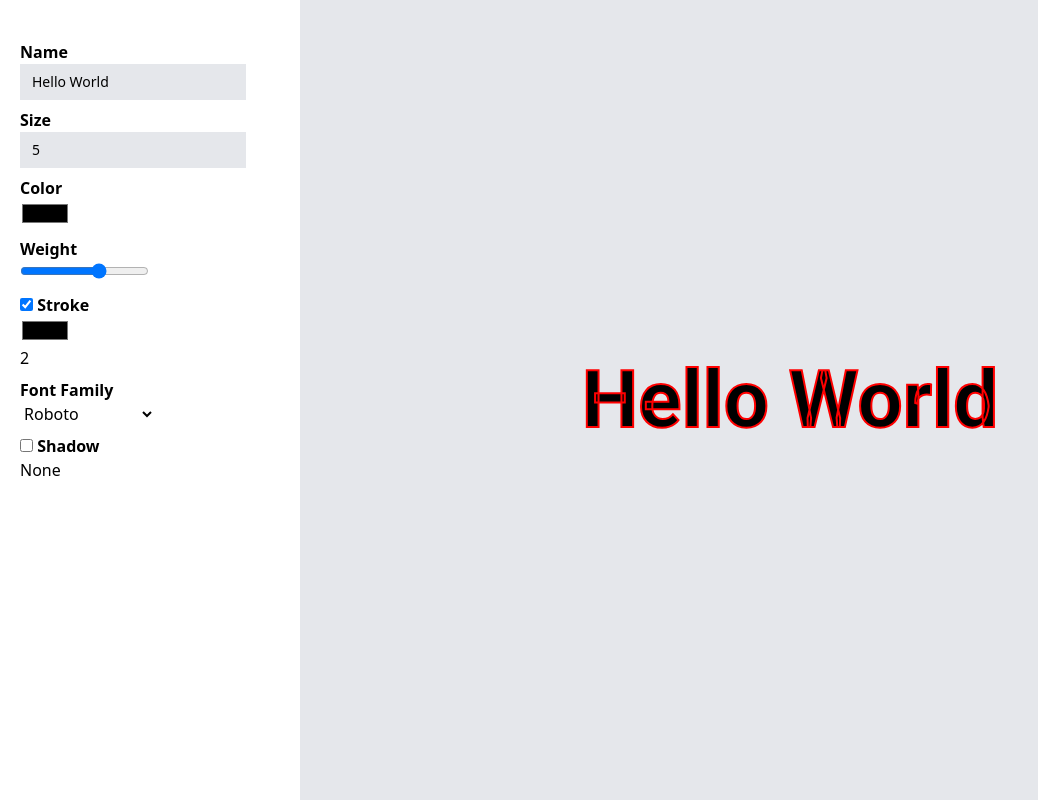
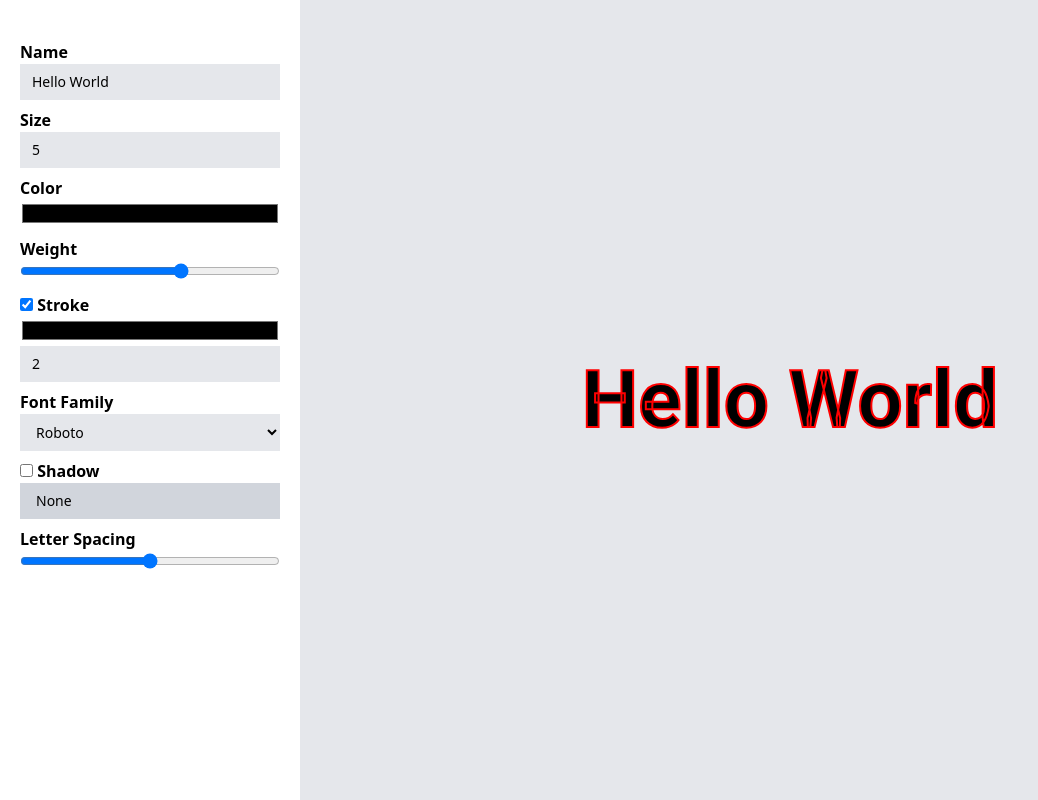
Before and after one commit to senicrem/text-styler, a Vue app: page / in a window 1280 px wide. Both pictures are taken after a click on the checkbox 26 px from the left and 304 px from the top of the page. Shown: the whole page, without its empty margins (0-1038 px from the left). Built offline with nearby package versions, Linux system fonts and the light colour scheme; a web font is replaced by a local one.

Commit message:
add letter spacing functionality

```diff
--- a/src/pages/TextConfigurator.vue
+++ b/src/pages/TextConfigurator.vue
@@ -12,35 +12,43 @@
 				</div>
 				<div>
 					<span class="block font-bold">Color</span>
-					<input type="color" v-model="textSettings.color">
+					<input type="color" class="w-full" v-model="textSettings.color">
 				</div>
 				<div>
 					<span class="block font-bold">Weight</span>
-					<input type="range" v-model="textSettings.weight" min="200" max="1000">
+					<input class="w-full" type="range" v-model="textSettings.weight" min="200" max="1000">
 				</div>
 				<div>
 					<span class="block font-bold"><input type="checkbox" v-model="textSettings.stroke.active"/> Stroke</span>
-					<span v-if="!textSettings.stroke.active">None</span>
+					<div class="w-full bg-gray-300 p-2 pl-4 text-sm flex" v-if="!textSettings.stroke.active">
+						<span>None</span>
+					</div>
 					<div v-else>
-						<input type="color" v-model="textSettings.stroke.color">
-						<input type="number" v-model="textSettings.stroke.width">
+						<input type="color" class="w-full" v-model="textSettings.stroke.color">
+						<input :class="styleInputText()" type="number" v-model="textSettings.stroke.width">
 					</div>
 				</div>
 				<div>
 					<span class="block font-bold">Font Family</span>
-					<select v-model="textSettings.family">
+					<select :class="styleInputText()" v-model="textSettings.family">
 						<option v-for="x in FONTS" :value="x.family">{{ x.name }}</option>
 					</select>
 				</div>
 				<div>
 					<span class="block font-bold"><input type="checkbox" v-model="textSettings.shadow.active"/> Shadow</span>
-					<span v-if="!textSettings.shadow.active">None</span>
-					<div v-else>
-						<input type="color" v-model="textSettings.shadow.color">
-						<input type="number" v-model="textSettings.shadow.horizontalOffset" placeholder="horizontal offset">
-						<input type="number" v-model="textSettings.shadow.verticalOffset" placeholder="vertical offset">
-						<input type="number" v-model="textSettings.shadow.blurRadius" placeholder="Blur Radius">
+					<div class="w-full bg-gray-300 p-2 pl-4 text-sm flex" v-if="!textSettings.shadow.active">
+						<span>None</span>
 					</div>
+					<div class="space-y-2" v-else>
+						<input type="color" class="w-full" v-model="textSettings.shadow.color">
+						<input :class="styleInputText()" type="number" v-model="textSettings.shadow.horizontalOffset" placeholder="horizontal offset">
+						<input :class="styleInputText()" type="number" v-model="textSettings.shadow.verticalOffset" placeholder="vertical offset">
+						<input :class="styleInputText()" type="number" v-model="textSettings.shadow.blurRadius" placeholder="Blur Radius">
+					</div>
+				</div>
+				<div>
+					<span class="block font-bold">Letter Spacing</span>
+					<input class="w-full" type="range" v-model="textSettings.letterSpacing" min="-50" max="50">
 				</div>
 			</div>
 			<div class="w-full flex items-center justify-center h-[24rem] h-full">
@@ -81,7 +89,8 @@ const textSettings = reactive({
 		blurRadius: '8',
 		color: "green"
 	},
-	family: "Roboto"
+	family: "Roboto",
+	letterSpacing: 0,
 });
 
 const textStyles = computed(() => {
@@ -90,7 +99,8 @@ const textStyles = computed(() => {
 		fontSize: textSettings.size + 'rem',
 		color: textSettings.color,
 		fontWeight: textSettings.weight,
-		fontFamily: `${textSettings.family}, serif`
+		fontFamily: `${textSettings.family}, serif`,
+		letterSpacing: `${textSettings.letterSpacing}px`
 	}
 
 	if (stroke.active) {
@@ -104,7 +114,7 @@ const textStyles = computed(() => {
 	return result;
 })
 
-const styleInputText = () => ("bg-gray-200 text-sm px-3 py-2 border-0")
+const styleInputText = () => ("bg-gray-200 w-full text-sm px-3 py-2 border-0")
 
 </script>
 
```
